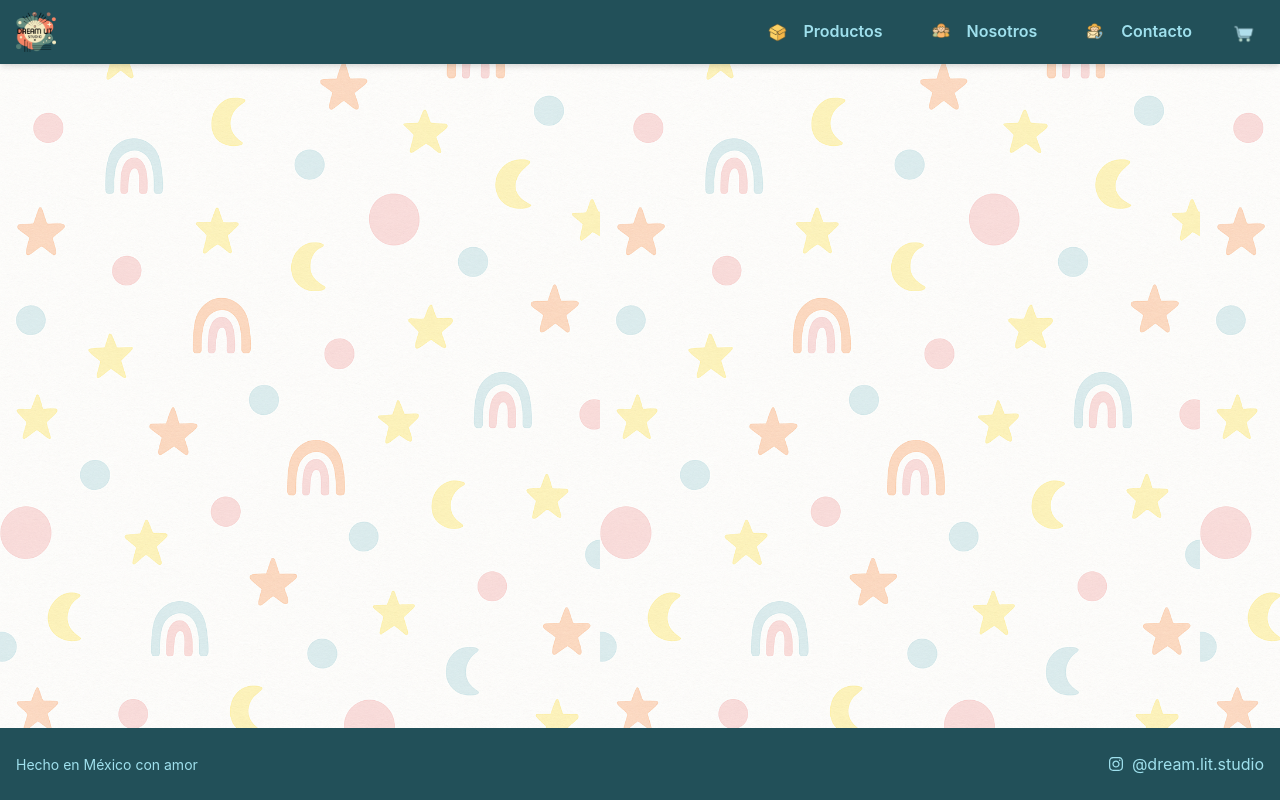
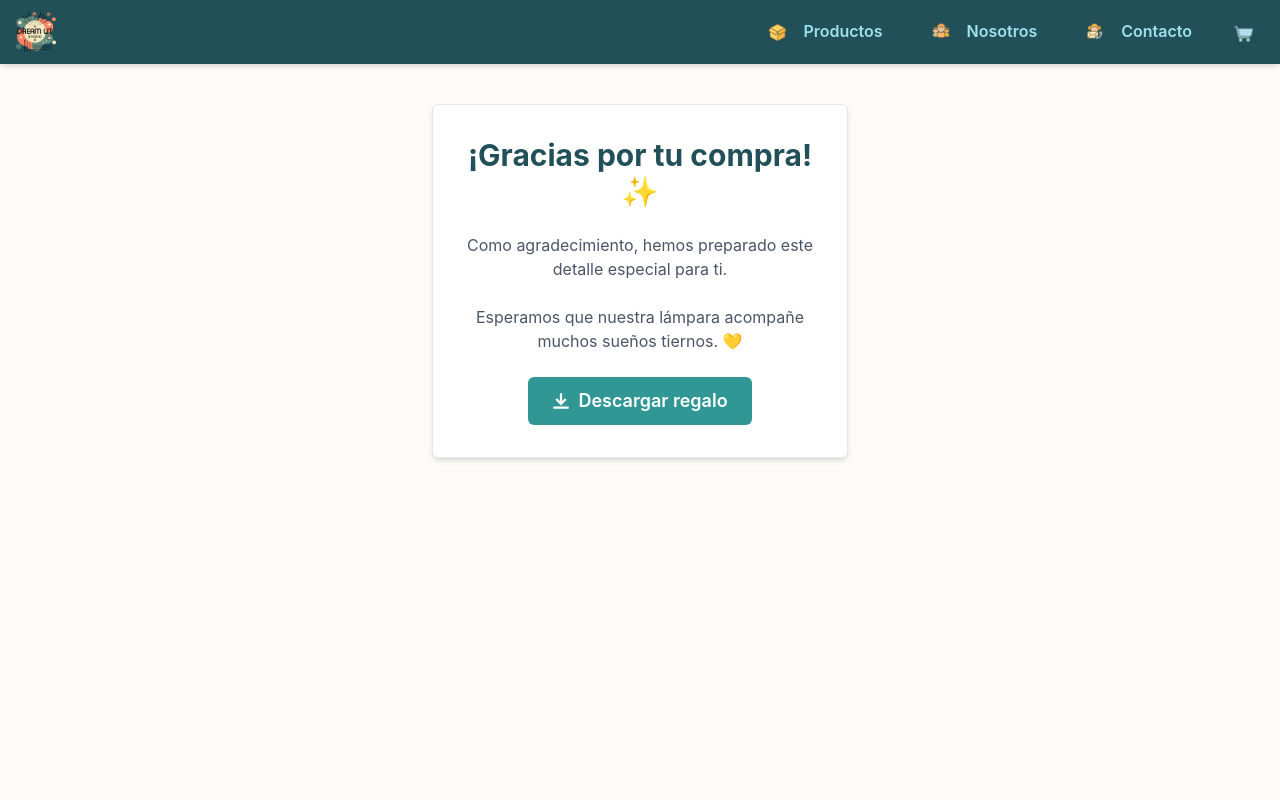
Before and after one commit to Dreamlitstudio/dreamlit-frontend, a React (Create React App) app: page /gift in a window 1280 px wide. Shown: the top 800 px of the page. Built offline with nearby package versions, Linux system fonts and the light colour scheme.

Commit message:
Agrega GiftPage y actualiza ruta /promo para redirigir a /gift

```diff
--- a/src/App.tsx
+++ b/src/App.tsx
@@ -11,6 +11,7 @@ import Contact from "./pages/Contact";
 import AdminPanel from "./pages/AdminPanel";
 import LandingPage from "./pages/LandingPage";
 import PromoCatalog from "./pages/PromoCatalog";
+import GiftPage from "./pages/GiftPage"; // ✅ Nueva página
 import Navbar from "./components/Navbar";
 import Footer from "./components/Footer";
 import PrivacyPolicy from "./pages/PrivacyPolicy";
@@ -45,6 +46,7 @@ const App = () => {
             <Route path="/admin" element={<AdminPanel />} />
             <Route path="/promo" element={<LandingPage />} />
             <Route path="/promo-catalog" element={<PromoCatalog />} />
+            <Route path="/gift" element={<GiftPage />} /> {/* ✅ Agregado */}
             <Route path="/privacy-policy" element={<PrivacyPolicy />} />
           </Routes>
         </main>
--- /dev/null
+++ b/src/pages/GiftPage.tsx
@@ -0,0 +1,49 @@
+import {
+  Box,
+  Button,
+  Container,
+  Heading,
+  Text,
+  VStack,
+} from "@chakra-ui/react";
+import { DownloadIcon } from "@chakra-ui/icons";
+
+const GiftPage = () => {
+  return (
+    <Box bg="#fdfcf9" minH="100vh" py={10}>
+      <Container maxW="md">
+        <Box
+          bg="white"
+          borderRadius="md"
+          boxShadow="md"
+          p={8}
+          border="1px solid #e2e8f0"
+        >
+          <VStack spacing={6} textAlign="center">
+            <Heading size="lg" color="#225059">
+              ¡Gracias por tu compra! ✨
+            </Heading>
+            <Text color="gray.600">
+              Como agradecimiento, hemos preparado este detalle especial para ti.
+            </Text>
+            <Text color="gray.600">
+              Esperamos que nuestra lámpara acompañe muchos sueños tiernos. 💛
+            </Text>
+            <Button
+              as="a"
+              href="/assets/regalo-dreamlit.pdf"
+              download
+              leftIcon={<DownloadIcon />}
+              colorScheme="teal"
+              size="lg"
+            >
+              Descargar regalo
+            </Button>
+          </VStack>
+        </Box>
+      </Container>
+    </Box>
+  );
+};
+
+export default GiftPage;
--- a/src/pages/LandingPage.tsx
+++ b/src/pages/LandingPage.tsx
@@ -81,7 +81,7 @@ const LandingPage = () => {
         acceptPolicy: false,
       });
       setTimeout(() => {
-        window.location.href = "/promo-catalog";
+        window.location.href = "/gift";
       }, 1500);
     }
   };
```
Also changed, not shown: 1 other file (tests, documents, lock files or other folders).
